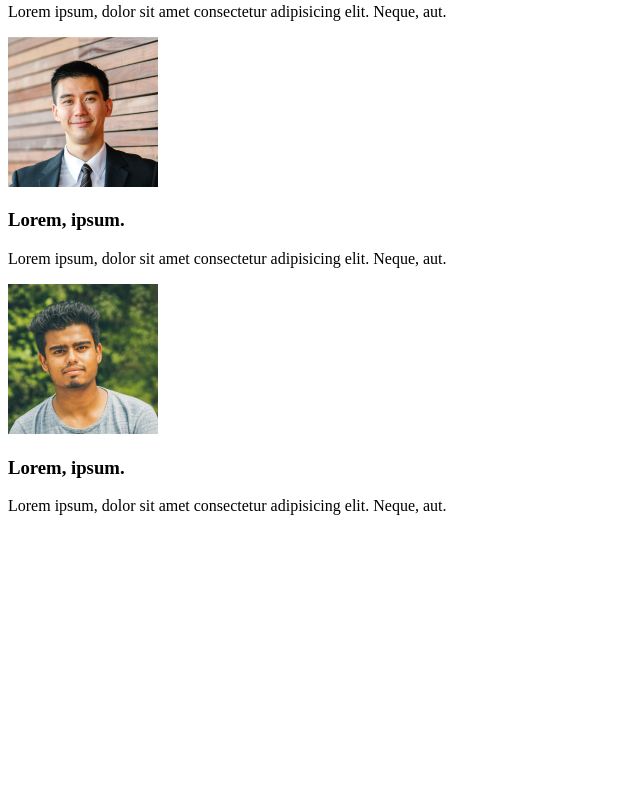
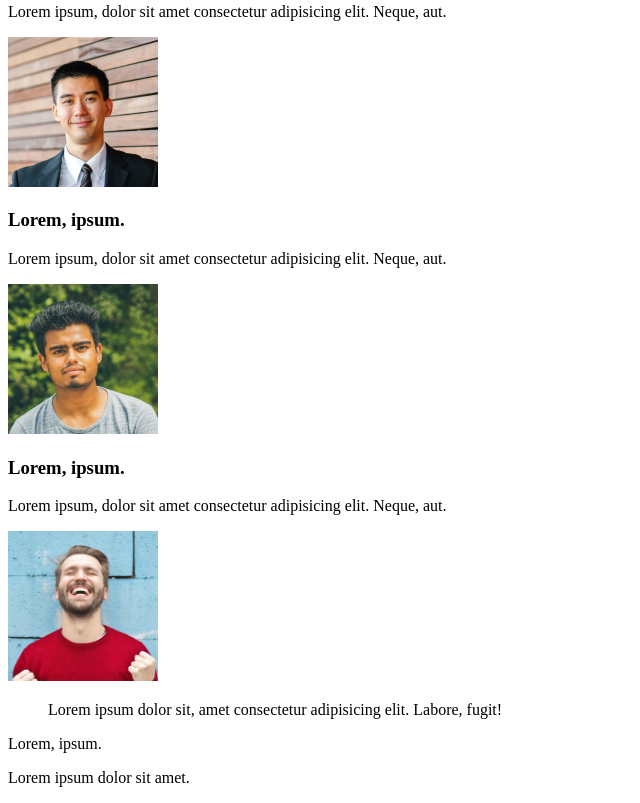
Before and after one commit to TessierV/holbertonschool-web-development, a plain HTML site: page html_advanced/index.html in a window 1280 px wide. Shown: the part 707-1510 px from the top of the page, without its empty margins (0-640 px from the left). Before the commit the page ends 1238 px from the top, so only its background shows below. Drawn offline with Linux system fonts and the light colour scheme.

Commit message:
quote exercice

```diff
--- a/html_advanced/index.html
+++ b/html_advanced/index.html
@@ -37,7 +37,7 @@
         </div>
     </header>
     <main>
-        <section>
+        <section id="banner">
             <div id="home">
                 <h1>Title</h1>
                 <p>Lorem, ipsum dolor.</p>
@@ -69,6 +69,19 @@
                 </div>
             </div>
         </section>
+        <section id="quote">
+            <div>
+                <img src="./assets/img/Bitmap.png" alt="quote picture" width="150" height="150">
+                <div id="quote__content">
+                    <blockquote>
+                        <p>Lorem ipsum dolor sit, amet consectetur adipisicing elit. Labore, fugit!
+                        </p>
+                    </blockquote>
+                    <p id="author">Lorem, ipsum.</p>
+                    <p id="quote__subtitle">Lorem ipsum dolor sit amet.</p>
+                </div>
+            </div>
+        </section>
     </main>
 </body>
 
```
Also changed, not shown: html_advanced/assets/img/Bitmap.png (added). Lines whose indentation alone changed are shown as unchanged.
